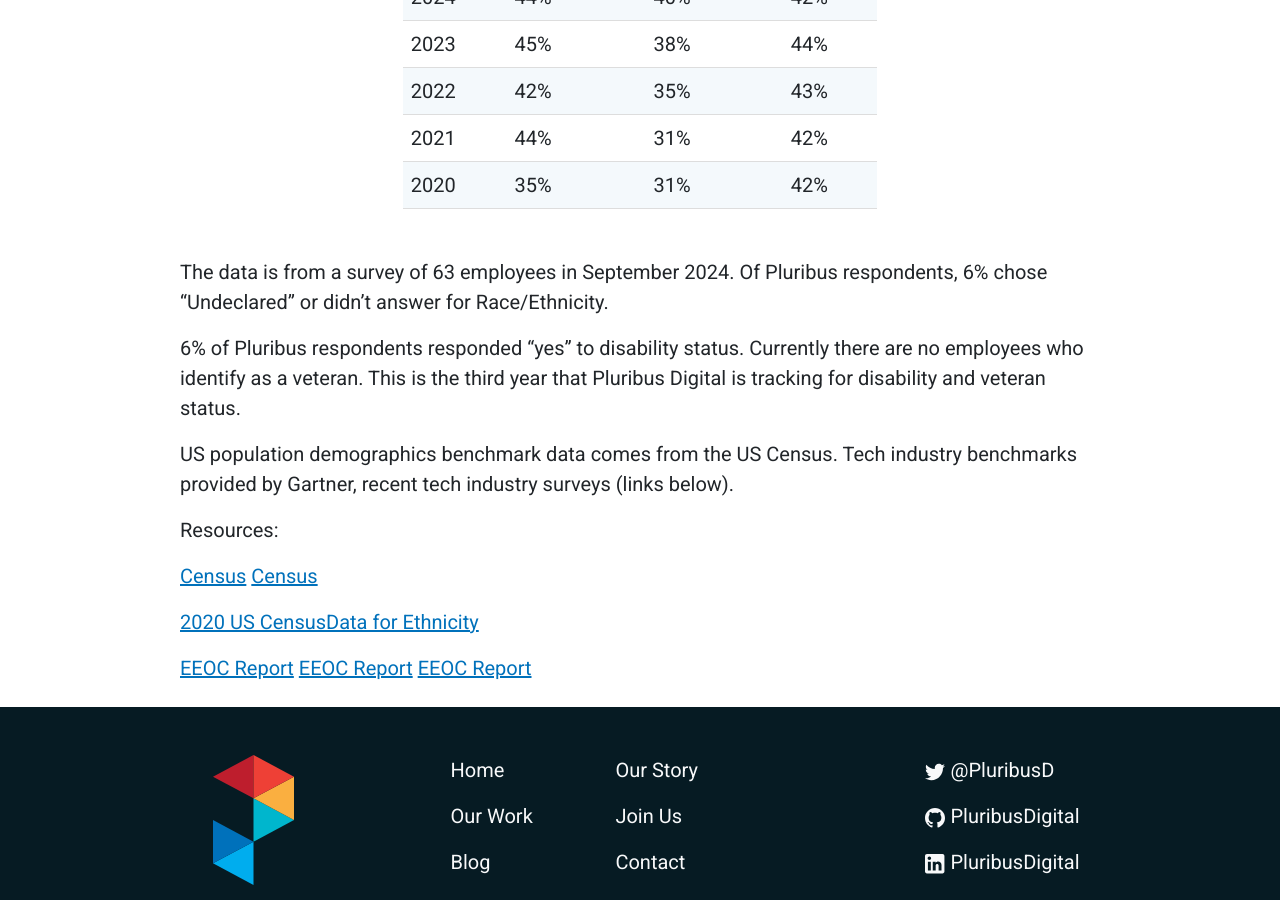
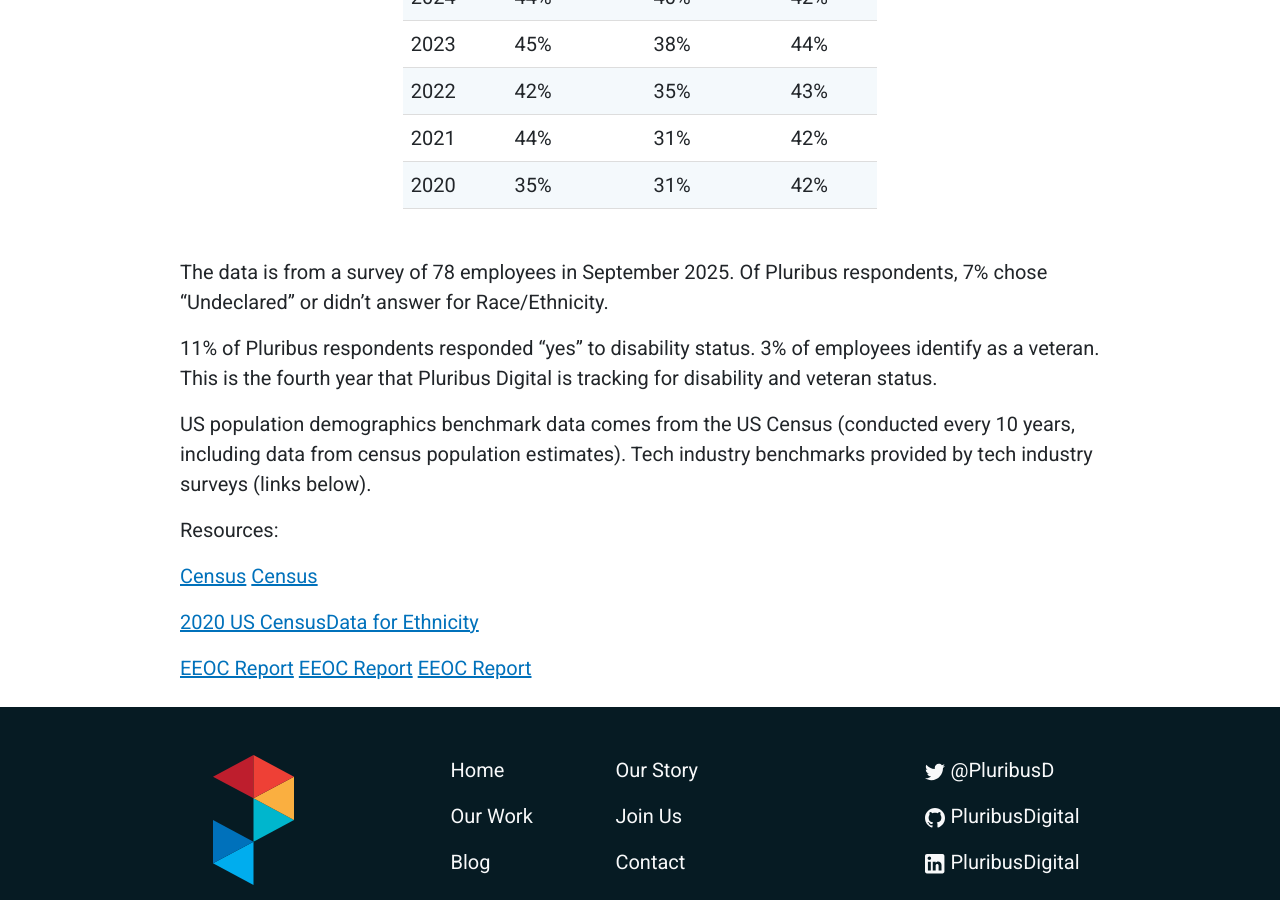
Before and after one commit to PluribusDigital/pluribusdigital-com, a Jekyll site: the page built from content/story/diversity.md, in a window 1280 px wide and 900 px high, scrolled down 1146 px. Built offline with Jekyll 4.4.1, drawn with Linux system fonts in a browser that asks for light colours.

Commit message:
Update diversity.md
upd #2 for descriptions

```diff
--- a/content/story/diversity.md
+++ b/content/story/diversity.md
@@ -31,11 +31,11 @@
 | 2020 | 35%             | 31%           | 42%     |
 
 
-The data is from a survey of 63 employees in September 2024. Of Pluribus respondents, 6% chose “Undeclared” or didn’t answer for Race/Ethnicity.
+The data is from a survey of 78 employees in September 2025. Of Pluribus respondents, 7% chose “Undeclared” or didn’t answer for Race/Ethnicity.
 
-6% of Pluribus respondents responded "yes" to disability status. Currently there are no employees who identify as a veteran. This is the third year that Pluribus Digital is tracking for disability and veteran status.
+11% of Pluribus respondents responded "yes" to disability status. 3% of employees identify as a veteran. This is the fourth year that Pluribus Digital is tracking for disability and veteran status.
 
-US population demographics benchmark data comes from the US Census. Tech industry benchmarks provided by Gartner, recent tech industry surveys (links below).
+US population demographics benchmark data comes from the US Census (conducted every 10 years, including data from census population estimates). Tech industry benchmarks provided by tech industry surveys (links below).
 
 Resources:
 
```
